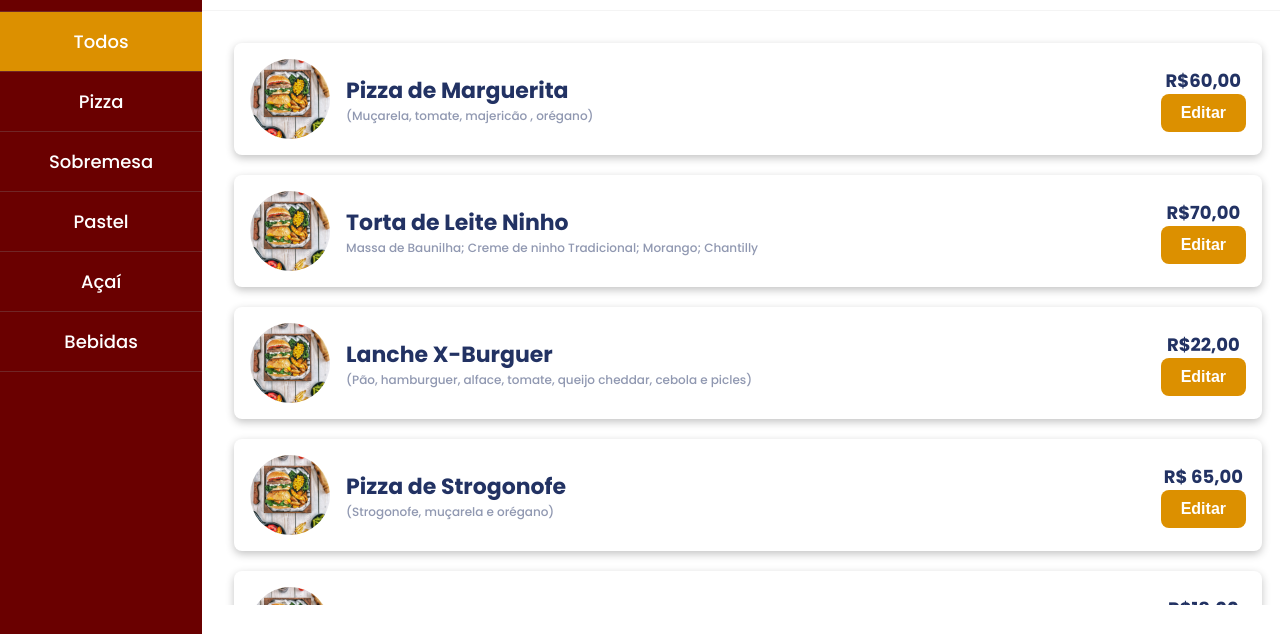
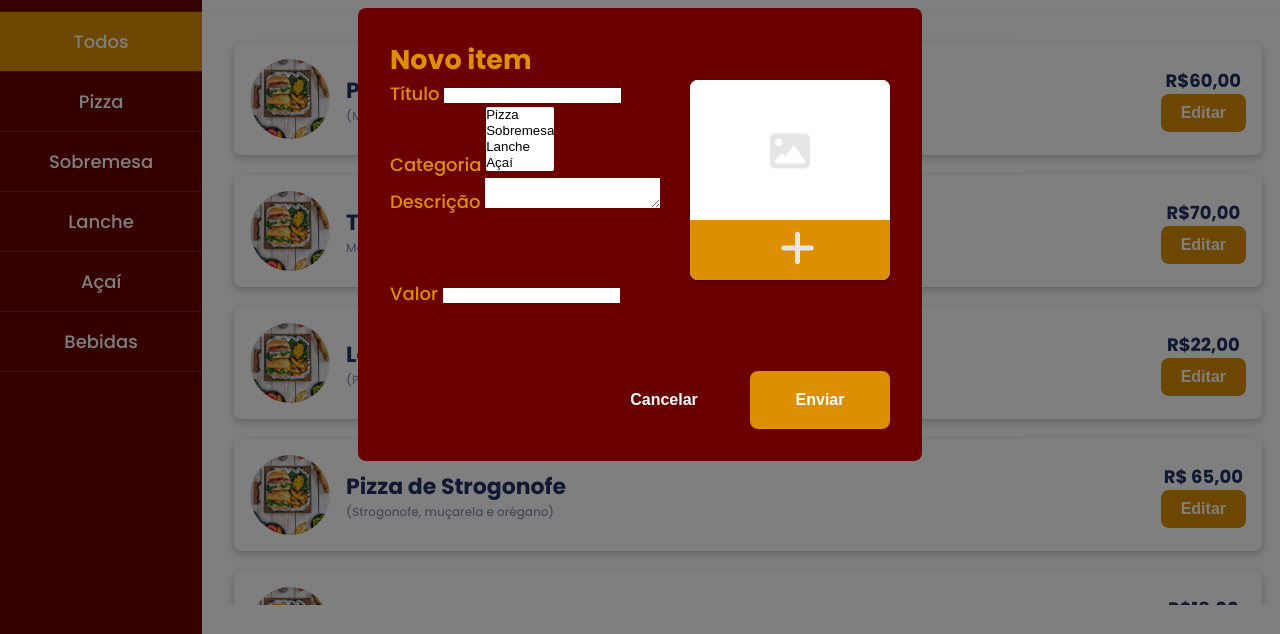
Before and after one commit to rodolfosouzamenezes/tegrafood, a plain HTML site: page front-end/products-adm.html in a window 1280 px wide. Shown: the part 166-800 px from the top of the page. Drawn offline with Linux system fonts and the light colour scheme.

Commit message:
feat(products-adm): upload image preview

```diff
--- a/front-end/products-adm.html
+++ b/front-end/products-adm.html
@@ -18,7 +18,6 @@
 
   <!-- Components -->
   <script src="./src/components/Snackbar.js" defer></script>
-  <script src="./src/components/ProductPopup.js" defer></script>
 </head>
 
 <body>
@@ -35,7 +34,7 @@
             <li id="category-all" class="nav__item"><a href="./products-adm.html">Todos</a></li>
             <li id="category-0" class="nav__item"><a href="./products-adm.html?category=0">Pizza</a></li>
             <li id="category-1" class="nav__item"><a href="./products-adm.html?category=1">Sobremesa</a></li>
-            <li id="category-2" class="nav__item"><a href="./products-adm.html?category=2">Pastel</a></li>
+            <li id="category-2" class="nav__item"><a href="./products-adm.html?category=2">Lanche</a></li>
             <li id="category-3" class="nav__item"><a href="./products-adm.html?category=3">Açaí</a></li>
             <li id="category-4" class="nav__item"><a href="./products-adm.html?category=4">Bebidas</a></li>
           </ul>
@@ -104,7 +103,54 @@
         <my-snackbar></my-snackbar>
       </section>
     </div>
-    <product-popup></product-popup>
+    <div class="overlay" id="popup-overlay">
+      <div class="popup__container">
+        <h1 id="popup-title">Novo item</h1>
+        <form class="form">
+          <div class="form__inputs">
+            <div class="form__inputs__top">
+              <div class="form__inputs__top__left">
+                <div class="input__container">
+                  <label>Título</label>
+                  <input type="text" id="title" name="title">
+                </div>
+                <div class="input__container">
+                  <label>Categoria</label>
+                  <select multiple="multiple" id="category">
+                    <option>Pizza</option>
+                    <option>Sobremesa</option>
+                    <option>Lanche</option>
+                    <option>Açaí</option>
+                    <option>Bebidas</option>
+                  </select>
+                </div>
+                <div class="input__container">
+                  <label>Descrição</label>
+                  <textarea type="text" id="description" name="description"></textarea>
+                </div>
+              </div>
+              <div class="box">
+                <div class="js--image-preview"></div>
+                <div class="upload-options">
+                  <label>
+                    <input type="file" class="image-upload" accept="image/*" />
+                  </label>
+                </div>
+              </div>
+            </div>
+            <div class="input__container">
+              <label>Valor</label>
+              <input type="text" id="price" name="price">
+            </div>
+            <div class="form__buttons">
+              <button id="btn-close" class="btn">Cancelar</button>
+              <button id="btn-send" class="btn">Enviar</button>
+            </div>
+          </div>
+        </form>
+      </div>
+    </div>
+
   </div>
 
   <!-- JS -->
--- a/front-end/src/js/products-adm.js
+++ b/front-end/src/js/products-adm.js
@@ -52,6 +52,47 @@ function productHTML(item) {
       </div>
     </div>
   `;
+}
+
+function initImageUpload(box) {
+  let uploadField = box.querySelector('.image-upload');
+
+  uploadField.addEventListener('change', getFile);
+
+  function getFile(e){
+    let file = e.currentTarget.files[0];
+    checkType(file);
+  }
+
+  function previewImage(file){
+    let thumb = box.querySelector('.js--image-preview'),
+        reader = new FileReader();
+
+    reader.onload = function() {
+      thumb.style.backgroundImage = 'url(' + reader.result + ')';
+    }
+    reader.readAsDataURL(file);
+    thumb.className += ' js--no-default';
+  }
+
+  function checkType(file){
+    let imageType = /image.*/;
+    if (!file.type.match(imageType)) {
+      throw 'Datei ist kein Bild';
+    } else if (!file){
+      throw 'Kein Bild gewählt';
+    } else {
+      previewImage(file);
+    }
+  }
+}
+
+// initialize box-scope
+var boxes = document.querySelectorAll('.box');
+
+for (let i = 0; i < boxes.length; i++) {
+  let box = boxes[i];
+  initImageUpload(box);
 }
 
 function sortProducts(direction) {
--- a/front-end/src/styles/pages/products-adm.css
+++ b/front-end/src/styles/pages/products-adm.css
@@ -288,6 +288,153 @@
   margin-left: 0 !important;
 }
 
+#popup-overlay {
+  display: flex;
+  justify-content: center;
+  align-items: center;
+}
+
+.popup__container {
+  width: 500px;
+  padding: 32px;
+  border-radius: 8px;
+  background: var(--primary-color);
+  color: var(--secondary-color);
+}
+
+.form__buttons {
+  display: flex;
+  justify-content: flex-end;
+  padding-top: 64px;
+  width: 100%;
+}
+
+.form__inputs__top {
+  display: flex;
+  justify-content: space-between;
+}
+
+.box {
+  display: block;
+  height: 200px;
+  width: 200px;
+  margin-left: 16px;
+  background: #FFFFFF;
+  border-radius: 8px;
+  box-shadow: 0 1px 3px rgba(0,0,0,0.12), 0 1px 2px rgba(0,0,0,0.24);
+  transition: all 0.3s cubic-bezier(.25,.8,.25,1);
+  overflow: hidden;
+}
+
+.upload-options {
+  position: relative;
+  height: 75px;
+  background-color: var(--secondary-color);
+  cursor: pointer;
+  overflow: hidden;
+  text-align: center;
+  transition: background-color ease-in-out 150ms;
+}
+
+.upload-options:hover {
+  opacity: .8;
+}
+
+.upload-options input {
+  width: 0.1px;
+  height: 0.1px;
+  opacity: 0;
+  overflow: hidden;
+  position: absolute;
+  z-index: -1;
+}
+.upload-options label {
+  display: flex;
+  align-items: center;
+  width: 100%;
+  height: 100%;
+  font-weight: 400;
+  text-overflow: ellipsis;
+  white-space: nowrap;
+  cursor: pointer;
+  overflow: hidden;
+}
+
+.upload-options label::after {
+  content: '\2b';
+  font-family: 'Font Awesome 5 Free';
+  font-weight: 800;
+  position: absolute;
+  font-size: 40px;
+  color: rgba(230, 230, 230, 1);
+  top: calc(50% - 30px);
+  left: calc(50% - 10px);
+  z-index: 0;
+}
+
+.upload-options label span {
+  display: inline-block;
+  width: 50%;
+  height: 100%;
+  text-overflow: ellipsis;
+  white-space: nowrap;
+  overflow: hidden;
+  vertical-align: middle;
+  text-align: center;
+}
+
+.js--image-preview {
+  height: 140px;
+  width: 100%;
+  position: relative;
+  overflow: hidden;
+  background-image: url('');
+  background-color: #FFFFFF;
+  background-position: center center;
+  background-repeat: no-repeat;
+  background-size: cover;
+}
+
+.js--image-preview::after {
+  content: "\f03e"; /* Código do ícone "image" do Font Awesome */
+  font-family: 'Font Awesome 5 Free';
+  font-weight: 900;
+  position: relative;
+  font-size: 40px;
+  color: rgba(230, 230, 230, 1);
+  top: calc(50% - 20px);
+  left: calc(50% - 20px);
+  z-index: 0;
+}
+.js--image-preview.js--no-default::after {
+  display: none;
+}
+
+.form__buttons > .btn {
+  width: 140px;
+  padding: 20px;
+  color: #FFFFFF;
+}
+
+#btn-close {
+  background: transparent;
+  margin-right: 16px;
+}
+
+#btn-send {
+  background: var(--secondary-color);
+}
+
+#btn-close:hover {
+  background: rgba(255, 255, 255, 0.09)
+}
+#btn-send:hover {
+  filter: brightness(78%);
+}
+
+
+
+
 @media screen and (min-width: 769px) {
   .overlay {
     display: none;
```
